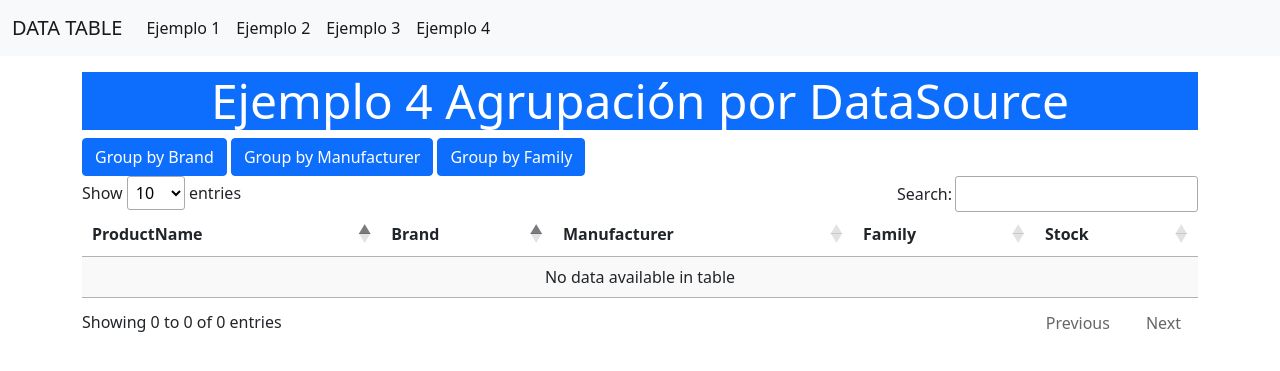
After one commit to pelayin/JSDataTable_sample_YT, a Flask app: page /ejemplo4 in a window 1280 px wide. The commit adds this page. Shown: the top 371 px of the page. Run offline with Flask 3, Linux system fonts and the light colour scheme; data that the repository does not hold is empty; some libraries are stand-ins or nearby versions.

Commit message:
DataTable ejemplo 3 y 4 , agrupaciones con DataTable.

```diff
--- /dev/null
+++ b/scr/models/ejemplo4.py
@@ -0,0 +1,22 @@
+from scr.database.connectDB import get_connection_SQLSERVER
+
+
+class ejemplo4:
+    @staticmethod
+    def get_productsDataSource():
+        connection = get_connection_SQLSERVER()
+        with connection.cursor() as cursor:
+            try:
+                query = "SELECT P.NOMBRE as ProductName, M.DESCRIPCION AS Brand, F.DESCRIPCION as Manufacturer," \
+                        " FAM.DESCRIPCION AS Family, CAST(ROUND((99-1)* RAND(CHECKSUM(NEWID())+1 ) ,0)AS int) AS Stock" \
+                        " FROM Productos P " \
+                        " INNER JOIN Marcas M on M.IDMARCA= P.IDMARCA" \
+                        " INNER JOIN Fabricantes F ON F.IDFABRICANTE= P.IDFABRICANTE " \
+                        " INNER JOIN Familia FAM on FAM.IDFAMILIA = P.IDFAMILIA"
+                cursor.execute(query)
+                result = cursor.fetchall()
+                return result
+
+            except Exception as e:
+                print(f"Error en la consulta: {str(e)}")
+                return []
--- a/scr/templates/base.html
+++ b/scr/templates/base.html
@@ -21,6 +21,9 @@
     <!-- DataTables JavaScript -->
     <script type="text/javascript" charset="utf8" src="https://cdn.datatables.net/1.13.7/js/jquery.dataTables.min.js"></script>
 
+      <!-- DataTables JavaScript rowgroup -->
+    <script type="text/javascript" charset="utf8" src="https://cdn.datatables.net/rowgroup/1.4.1/js/dataTables.rowGroup.min.js"></script>
+
 </head>
 
 <body>
@@ -37,8 +40,17 @@
         <li class="nav-item">
           <a class="nav-link active" aria-current="page" href="{{ url_for('datatable_bp.get_items') }}">Ejemplo 1</a>
         </li>
+
          <li class="nav-item">
           <a class="nav-link active" aria-current="page" href="{{ url_for('datatable_bp.get_customerranking') }}">Ejemplo 2</a>
+        </li>
+
+        <li class="nav-item">
+          <a class="nav-link active" aria-current="page" href="{{ url_for('datatable_bp.get_productbrands') }}">Ejemplo 3</a>
+        </li>
+
+         <li class="nav-item">
+          <a class="nav-link active" aria-current="page" href="{{ url_for('datatable_bp.get_productsDataSource') }}">Ejemplo 4</a>
         </li>
 
       </ul>
--- /dev/null
+++ b/scr/templates/ejemplo4.html
@@ -0,0 +1,65 @@
+{% extends './base.html' %}
+{% block title %}Ejemplo3 {% endblock %}
+{% block body %}
+
+<!-- Contenedor principal -->
+    <!-- Div centrado con color llamativo y título -->
+    <div class="text-center bg-primary text-white  ">
+            <!-- Reducir el tamaño del título al 50% -->
+            <h1 class="display-5">Ejemplo 4 Agrupación por DataSource</h1>
+    </div>
+<div class="col">
+    <a class="group-by btn btn-primary"  data-column="1">Group by Brand</a>
+     <a class="group-by btn btn-primary"  data-column="2">Group by Manufacturer</a>
+     <a class="group-by btn btn-primary"  data-column="3">Group by Family</a>
+</div>
+ <div class="row">
+     <div class="col-sm-12">
+         <table id="table_id" class="display" style="width:100%">
+             <thead>
+
+             <tr>
+                 <th>ProductName</th>
+                  <th>Brand</th>
+                  <th>Manufacturer</th>
+                    <th>Family</th>
+                 <th>Stock</th>
+             </tr>
+             </thead>
+             {% for row in productsDS %}
+             <tr>
+                 <td>{{ row.ProductName   }}</td>
+                 <td>{{ row.Brand   }}</td>
+                 <td>{{ row.Manufacturer  }}</td>
+                 <td>{{ row.Family  }}</td>
+                 <td>{{ row.Stock  }}</td>
+             </tr>
+             {% endfor %}
+
+         </table>
+
+            </div>
+     </div>
+<script>
+  $(document)
+    .ready(function () {
+
+       var table= $('#table_id')
+        .DataTable({
+                orderFixed:[[1, 'asc']],
+            rowGroup:{
+                dataSrc: [1]
+            }
+        });
+        table.on('rowgroup-datasrc', function (e, dt, val){
+            table.order.fixed({pre: [[val, 'asc' ]]}).draw();
+        });
+
+        $('a.group-by').on('click', function (e){
+            e.preventDefault();
+            table.rowGroup().dataSrc($(this).data('column'));
+        });
+    });
+</script>
+
+{% endblock %}
--- a/scr/views/view_datatable.py
+++ b/scr/views/view_datatable.py
@@ -1,7 +1,8 @@
 from flask import Blueprint, render_template
 from scr.models.ejemplo1 import ejemplo1
 from scr.models.ejemplo2 import ejemplo2
-
+from scr.models.ejemplo3 import ejemplo3
+from scr.models.ejemplo4 import ejemplo4
 main = Blueprint('datatable_bp', __name__)
 
 
@@ -17,3 +18,15 @@ def get_customerranking():
     customerranking = ejemplo2.get_customerranking()
 
     return render_template('/ejemplo2.html', customerranking=customerranking)
+
+@main.route('/ejemplo3')
+def get_productbrands():
+    productbrands = ejemplo3.get_productbrands()
+
+    return render_template('/ejemplo3.html', productbrands=productbrands)
+
+@main.route('/ejemplo4')
+def get_productsDataSource():
+    productsDS= ejemplo4.get_productsDataSource()
+
+    return render_template('/ejemplo4.html', productsDS=productsDS)
```
Also changed, not shown: scr/models/ejemplo3.py (added, +19 -0 lines), scr/templates/ejemplo3.html (added, +70 -0 lines).
